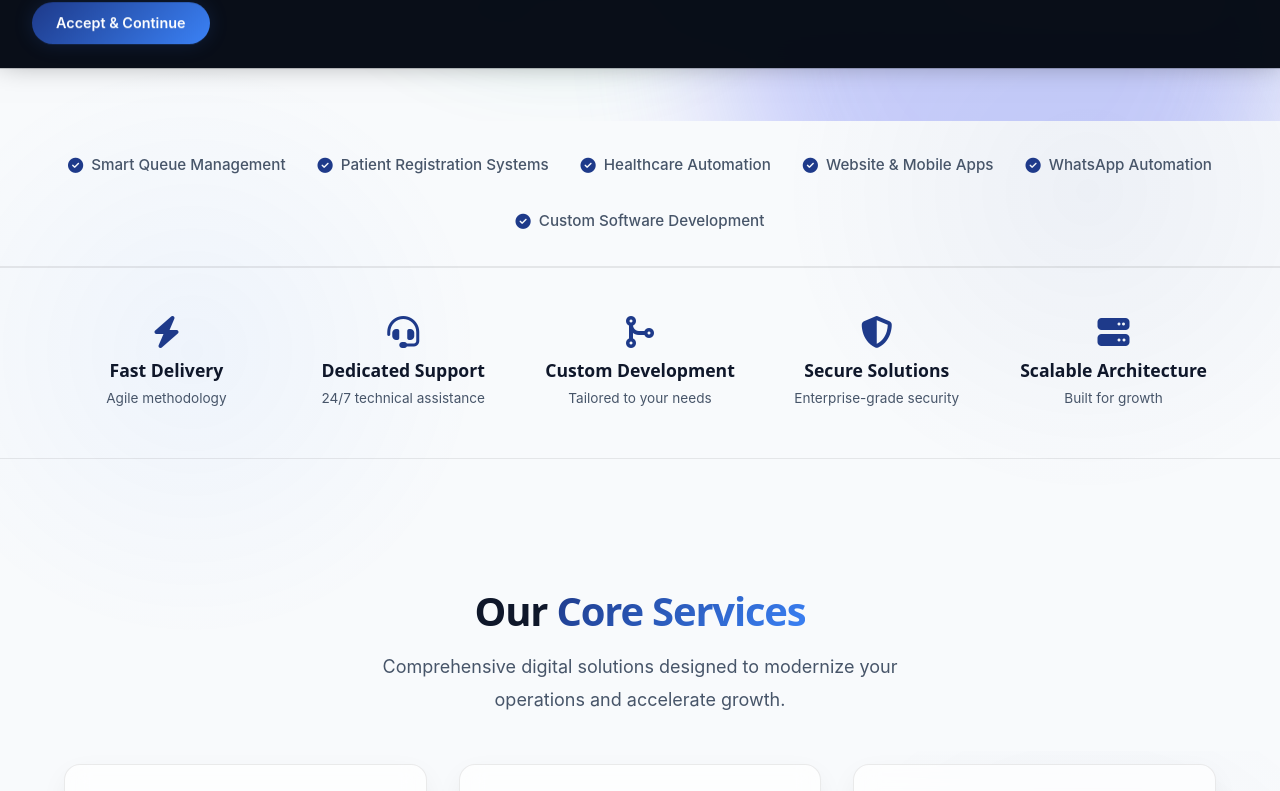
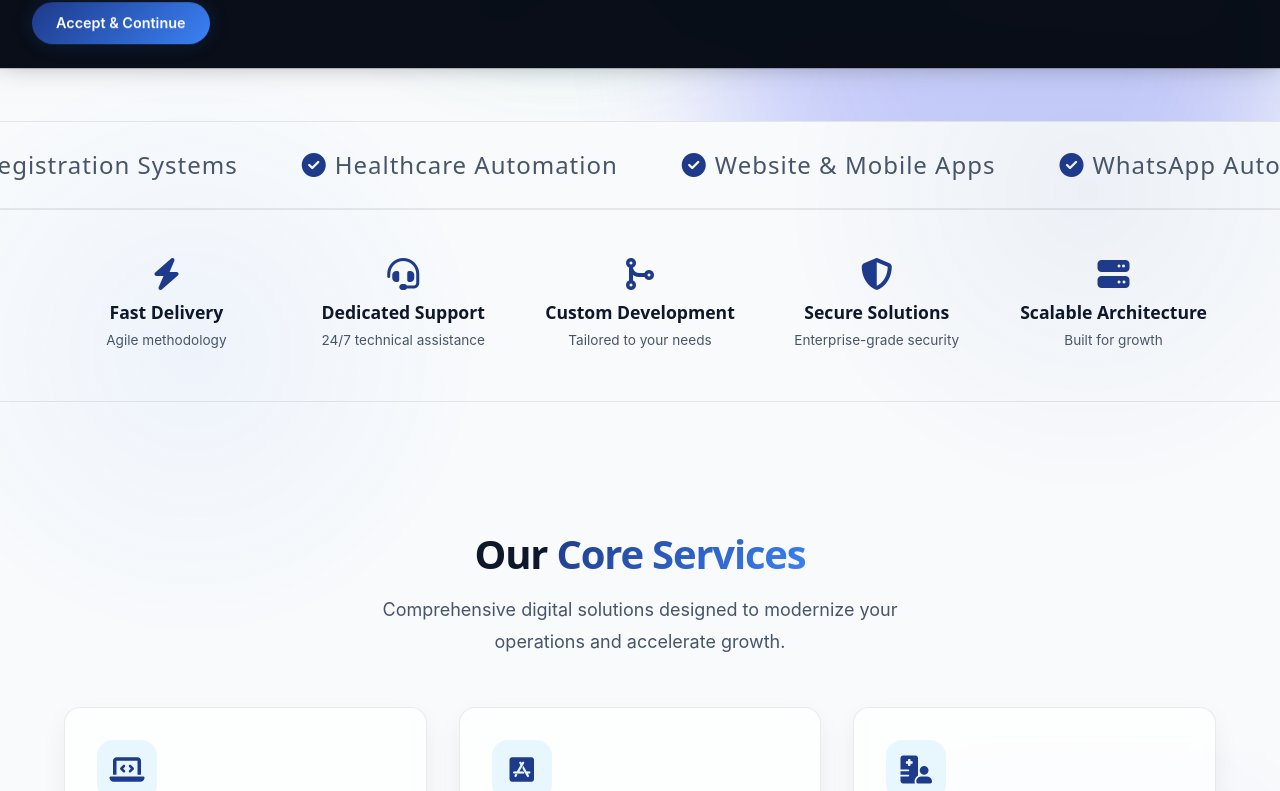
Before and after one commit to Anku9991/Ankush.AI, a Next.js app: page / in a window 1280 px wide. Shown: the part 849-1640 px from the top of the page. Built offline with nearby package versions, Linux system fonts and the light colour scheme.

Commit message:
Rewrite founder section and restore marquee animation for trust bar

```diff
--- a/src/app/page.tsx
+++ b/src/app/page.tsx
@@ -85,17 +85,22 @@ export default function Home() {
         </div>
     </header>
 
-    {/*  TRUST BAR  */}
-    <div className="trust-bar" style={{"padding":"2rem 0","borderBottom":"1px solid var(--border-light)","background":"rgba(255,255,255,0.02)"}}>
-        <div className="container">
-            <div style={{"display":"flex","flexWrap":"wrap","justifyContent":"center","gap":"2rem","alignItems":"center","color":"var(--text-muted)","fontSize":"0.95rem","fontWeight":"500"}}>
-                <span style={{"display":"flex","alignItems":"center","gap":"0.5rem"}}><i className="fa-solid fa-circle-check" style={{"color":"var(--accent-primary)"}}></i> Smart Queue Management</span>
-                <span style={{"display":"flex","alignItems":"center","gap":"0.5rem"}}><i className="fa-solid fa-circle-check" style={{"color":"var(--accent-primary)"}}></i> Patient Registration Systems</span>
-                <span style={{"display":"flex","alignItems":"center","gap":"0.5rem"}}><i className="fa-solid fa-circle-check" style={{"color":"var(--accent-primary)"}}></i> Healthcare Automation</span>
-                <span style={{"display":"flex","alignItems":"center","gap":"0.5rem"}}><i className="fa-solid fa-circle-check" style={{"color":"var(--accent-primary)"}}></i> Website & Mobile Apps</span>
-                <span style={{"display":"flex","alignItems":"center","gap":"0.5rem"}}><i className="fa-solid fa-circle-check" style={{"color":"var(--accent-primary)"}}></i> WhatsApp Automation</span>
-                <span style={{"display":"flex","alignItems":"center","gap":"0.5rem"}}><i className="fa-solid fa-circle-check" style={{"color":"var(--accent-primary)"}}></i> Custom Software Development</span>
-            </div>
+    {/*  TRUST BAR (SCROLLING MARQUEE)  */}
+    <div className="marquee-container" style={{"borderBottom":"1px solid var(--border-light)","background":"rgba(255,255,255,0.02)"}}>
+        <div className="marquee-content">
+            <span className="marquee-item" style={{"display":"flex","alignItems":"center","gap":"0.5rem","textTransform":"none","fontWeight":"500"}}><i className="fa-solid fa-circle-check" style={{"color":"var(--accent-primary)"}}></i> Smart Queue Management</span>
+            <span className="marquee-item" style={{"display":"flex","alignItems":"center","gap":"0.5rem","textTransform":"none","fontWeight":"500"}}><i className="fa-solid fa-circle-check" style={{"color":"var(--accent-primary)"}}></i> Patient Registration Systems</span>
+            <span className="marquee-item" style={{"display":"flex","alignItems":"center","gap":"0.5rem","textTransform":"none","fontWeight":"500"}}><i className="fa-solid fa-circle-check" style={{"color":"var(--accent-primary)"}}></i> Healthcare Automation</span>
+            <span className="marquee-item" style={{"display":"flex","alignItems":"center","gap":"0.5rem","textTransform":"none","fontWeight":"500"}}><i className="fa-solid fa-circle-check" style={{"color":"var(--accent-primary)"}}></i> Website & Mobile Apps</span>
+            <span className="marquee-item" style={{"display":"flex","alignItems":"center","gap":"0.5rem","textTransform":"none","fontWeight":"500"}}><i className="fa-solid fa-circle-check" style={{"color":"var(--accent-primary)"}}></i> WhatsApp Automation</span>
+            <span className="marquee-item" style={{"display":"flex","alignItems":"center","gap":"0.5rem","textTransform":"none","fontWeight":"500"}}><i className="fa-solid fa-circle-check" style={{"color":"var(--accent-primary)"}}></i> Custom Software Development</span>
+            {/* Duplicate for infinite loop */}
+            <span className="marquee-item" style={{"display":"flex","alignItems":"center","gap":"0.5rem","textTransform":"none","fontWeight":"500"}}><i className="fa-solid fa-circle-check" style={{"color":"var(--accent-primary)"}}></i> Smart Queue Management</span>
+            <span className="marquee-item" style={{"display":"flex","alignItems":"center","gap":"0.5rem","textTransform":"none","fontWeight":"500"}}><i className="fa-solid fa-circle-check" style={{"color":"var(--accent-primary)"}}></i> Patient Registration Systems</span>
+            <span className="marquee-item" style={{"display":"flex","alignItems":"center","gap":"0.5rem","textTransform":"none","fontWeight":"500"}}><i className="fa-solid fa-circle-check" style={{"color":"var(--accent-primary)"}}></i> Healthcare Automation</span>
+            <span className="marquee-item" style={{"display":"flex","alignItems":"center","gap":"0.5rem","textTransform":"none","fontWeight":"500"}}><i className="fa-solid fa-circle-check" style={{"color":"var(--accent-primary)"}}></i> Website & Mobile Apps</span>
+            <span className="marquee-item" style={{"display":"flex","alignItems":"center","gap":"0.5rem","textTransform":"none","fontWeight":"500"}}><i className="fa-solid fa-circle-check" style={{"color":"var(--accent-primary)"}}></i> WhatsApp Automation</span>
+            <span className="marquee-item" style={{"display":"flex","alignItems":"center","gap":"0.5rem","textTransform":"none","fontWeight":"500"}}><i className="fa-solid fa-circle-check" style={{"color":"var(--accent-primary)"}}></i> Custom Software Development</span>
         </div>
     </div>
 
@@ -430,26 +435,40 @@ export default function Home() {
     </section>
 
     {/*  7. FOUNDER SECTION  */}
-    <section id="about">
+    <section id="about" style={{"padding":"6rem 0", "background":"var(--bg-card)"}}>
         <div className="container">
-            <div className="founder-grid">
-                <div className="founder-img-wrapper">
-                    {/*  Placeholder for Founder Image  */}
-                    <img src="/assets/founder.jpg" alt="Ankush Jha - Founder" className="founder-img" />
+            <div className="founder-grid" style={{"gap":"4rem","alignItems":"center"}}>
+                <div className="founder-img-wrapper" style={{"position":"relative"}}>
+                    {/* Trust-building Quote Overlay */}
+                    <div className="quote-badge" style={{"position":"absolute","bottom":"-20px","right":"-20px","background":"var(--bg-main)","padding":"1.5rem","borderRadius":"var(--radius-md)","boxShadow":"var(--shadow-glow)","border":"1px solid var(--border-light)","maxWidth":"280px","zIndex":"2"}}>
+                        <p style={{"fontSize":"0.95rem","fontStyle":"italic","color":"var(--text-muted)","margin":"0"}}>“Technology should not just digitize processes; it should actively solve your operational bottlenecks.”</p>
+                    </div>
+                    <img src="/assets/founder.jpg" alt="Ankush Jha - Founder" className="founder-img" style={{"borderRadius":"var(--radius-lg)","boxShadow":"var(--shadow-card)"}} />
                 </div>
                 <div className="founder-content">
-                    <h3>Ankush Jha</h3>
-                    <span className="founder-role">Founder & Chief Technology Consultant</span>
-                    <p>As the architect behind MeetTrack Pro, Medanta Mela's food app, and the advanced Patient Tracker Pro, my focus has always been on creating tangible impact. I specialize in healthcare automation, digital transformation, and full-stack solutions, driven by a vision to build software that actively solves real-world operational bottlenecks.</p>
-
-                    <div className="skills-list">
-                        <span className="skill-tag">Healthcare Tech</span>
-                        <span className="skill-tag">Business Automation</span>
-                        <span className="skill-tag">Full-Stack Development</span>
-                        <span className="skill-tag">Product Strategy</span>
+                    <div style={{"marginBottom":"1.5rem"}}>
+                        <h2 className="section-title" style={{"textAlign":"left","marginBottom":"0.5rem"}}>Ankush Jha</h2>
+                        <span className="founder-role" style={{"color":"var(--accent-primary)","fontWeight":"600","fontSize":"1.1rem","letterSpacing":"1px","textTransform":"uppercase"}}>Founder & Chief Technology Consultant</span>
                     </div>
 
-                    <a href="#contact" className="btn btn-primary">Connect with Ankush <i className="fa-brands fa-linkedin" style={{"marginLeft":"0.5rem"}}></i></a>
+                    <p style={{"fontSize":"1.05rem","lineHeight":"1.7","color":"var(--text-muted)","marginBottom":"2rem"}}>
+                        With extensive real-world experience in hospital operations and enterprise administration, I bridge the gap between complex business requirements and scalable technical execution. At PIHNEXA Technologies, my focus is strictly on delivering high-impact software solutions that drive efficiency, automate redundant workflows, and accelerate digital transformation for healthcare providers, fast-growing startups, and established enterprises. We don't just write code; we architect reliable systems designed for tangible business growth.
+                    </p>
+
+                    <div className="skills-list" style={{"display":"flex","flexWrap":"wrap","gap":"0.75rem","marginBottom":"2.5rem"}}>
+                        <span className="skill-tag" style={{"background":"rgba(56, 189, 248, 0.1)","color":"#38bdf8","padding":"0.5rem 1rem","borderRadius":"20px","fontSize":"0.85rem","fontWeight":"600"}}>Healthcare Technology</span>
+                        <span className="skill-tag" style={{"background":"rgba(56, 189, 248, 0.1)","color":"#38bdf8","padding":"0.5rem 1rem","borderRadius":"20px","fontSize":"0.85rem","fontWeight":"600"}}>Digital Transformation</span>
+                        <span className="skill-tag" style={{"background":"rgba(56, 189, 248, 0.1)","color":"#38bdf8","padding":"0.5rem 1rem","borderRadius":"20px","fontSize":"0.85rem","fontWeight":"600"}}>Business Automation</span>
+                        <span className="skill-tag" style={{"background":"rgba(56, 189, 248, 0.1)","color":"#38bdf8","padding":"0.5rem 1rem","borderRadius":"20px","fontSize":"0.85rem","fontWeight":"600"}}>Software Consulting</span>
+                        <span className="skill-tag" style={{"background":"rgba(56, 189, 248, 0.1)","color":"#38bdf8","padding":"0.5rem 1rem","borderRadius":"20px","fontSize":"0.85rem","fontWeight":"600"}}>Hospital Workflows</span>
+                        <span className="skill-tag" style={{"background":"rgba(56, 189, 248, 0.1)","color":"#38bdf8","padding":"0.5rem 1rem","borderRadius":"20px","fontSize":"0.85rem","fontWeight":"600"}}>Enterprise Architecture</span>
+                    </div>
+
+                    <div style={{"display":"flex","gap":"1rem","flexWrap":"wrap"}}>
+                        <a href="#contact" className="btn btn-primary">Schedule Consultation <i className="fa-solid fa-calendar-check" style={{"marginLeft":"0.5rem"}}></i></a>
+                        <a href="#projects" className="btn btn-secondary">View Case Studies</a>
+                        <a href="https://linkedin.com/in/ankushjha" target="_blank" rel="noreferrer" className="btn" style={{"background":"transparent","border":"1px solid var(--border-light)","color":"var(--text-main)"}}>Connect on LinkedIn <i className="fa-brands fa-linkedin" style={{"marginLeft":"0.5rem","color":"#0A66C2"}}></i></a>
+                    </div>
                 </div>
             </div>
         </div>
```
